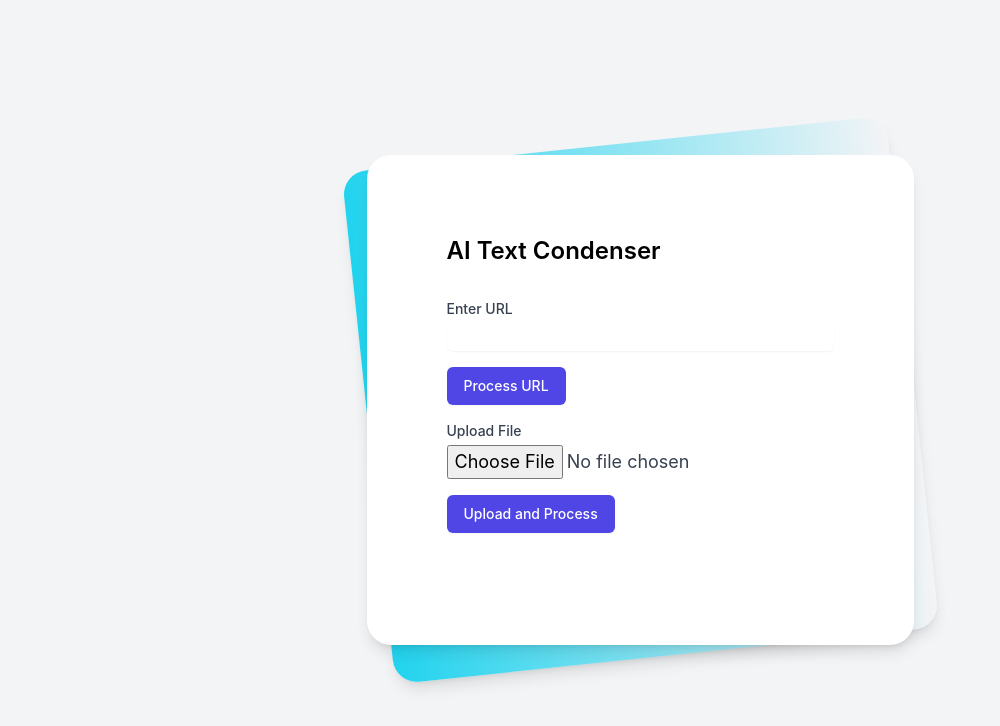
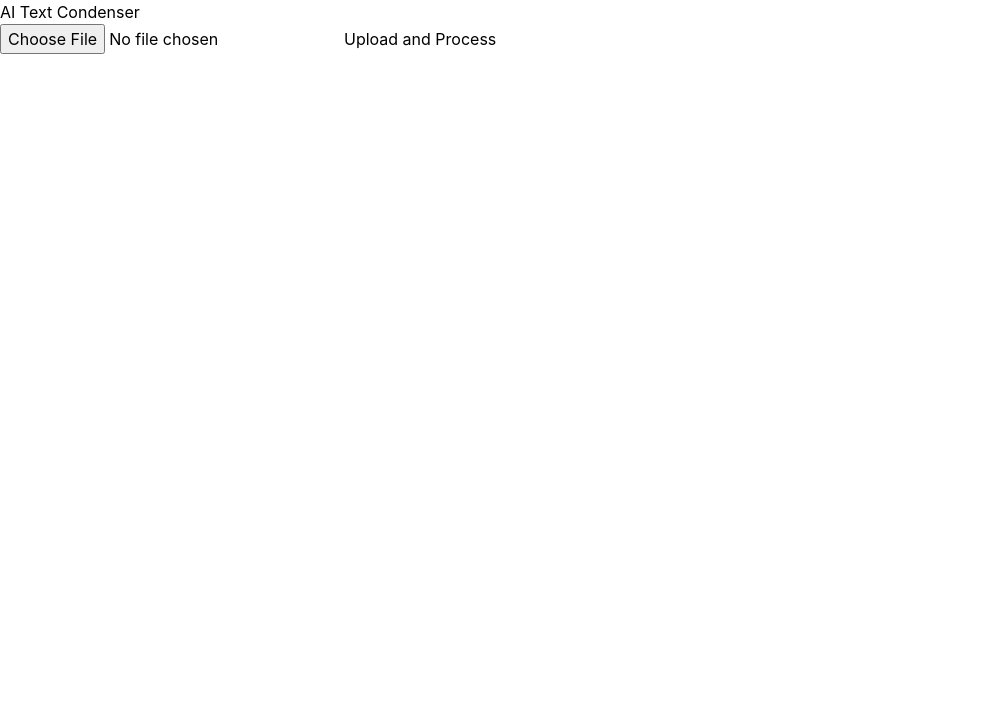
Before and after one commit to btcjon/large-doc-compress, a React (Create React App) app in the folder frontend/: page / in a window 1280 px wide. Shown: the top 726 px of the page, without its empty margins (0-1000 px from the left). Built offline with nearby package versions, Linux system fonts and the light colour scheme; the HTML template or start-up script is replaced by a standard one.

Commit message:
Update 10/6/24-4:32 AM

```diff
--- /dev/null
+++ b/frontend/src/App.css
@@ -0,0 +1,31 @@
+.App {
+  text-align: center;
+  padding: 20px;
+}
+
+.loading-container {
+  display: flex;
+  flex-direction: column;
+  align-items: center;
+  margin-top: 20px;
+}
+
+.loading-container p {
+  margin-top: 10px;
+}
+
+.error {
+  color: red;
+  margin-top: 10px;
+}
+
+pre {
+  text-align: left;
+  white-space: pre-wrap;
+  word-wrap: break-word;
+  background-color: #f0f0f0;
+  padding: 15px;
+  border-radius: 5px;
+  max-width: 100%;
+  overflow-x: auto;
+}
--- a/frontend/src/App.js
+++ b/frontend/src/App.js
@@ -1,168 +1,93 @@
 import React, { useState, useEffect } from 'react';
-import useSWR from 'swr';
-
-const fetcher = (url, options) => fetch(url, options).then((res) => res.json());
+import axios from 'axios';
+import { ClipLoader } from 'react-spinners';
 
 function App() {
-  const [url, setUrl] = useState('');
   const [file, setFile] = useState(null);
   const [jobId, setJobId] = useState(null);
+  const [isProcessing, setIsProcessing] = useState(false);
   const [condensedText, setCondensedText] = useState('');
-  const [isProcessing, setIsProcessing] = useState(false);
-
-  const { data: urlData, error: urlError } = useSWR(
-    url ? [`http://localhost:8030/process-url`, url] : null,
-    ([url, body]) =>
-      fetcher(url, {
-        method: 'POST',
-        headers: { 'Content-Type': 'application/json' },
-        body: JSON.stringify({ url: body }),
-      })
-  );
+  const [error, setError] = useState(null);
 
   useEffect(() => {
     let interval;
-    if (jobId) {
-      setIsProcessing(true);
+    if (jobId && isProcessing) {
+      console.log("Polling for job status with jobId:", jobId);
       interval = setInterval(async () => {
         try {
-          const response = await fetch(`http://localhost:8030/status/${jobId}`);
-          const result = await response.json();
+          const response = await axios.get(`http://localhost:8030/status/${jobId}`);
+          const result = response.data;
+          console.log("Status check result:", result);
           if (result.status === 'completed') {
             setCondensedText(result.condensed_content);
             setIsProcessing(false);
-            setJobId(null);
             clearInterval(interval);
           } else if (result.status === 'error') {
             setIsProcessing(false);
-            setJobId(null);
+            setError(`Error processing file: ${result.message}`);
             clearInterval(interval);
-            alert('Error processing file');
           }
         } catch (error) {
           console.error('Error checking status:', error);
+          setIsProcessing(false);
+          setError('Network error while checking status. Please try again.');
+          clearInterval(interval);
         }
-      }, 3000); // Poll every 3 seconds
+      }, 5000); // Poll every 5 seconds
     }
     return () => clearInterval(interval);
-  }, [jobId]);
+  }, [jobId, isProcessing]);
 
-  const handleUrlSubmit = (e) => {
-    e.preventDefault();
-    // The SWR hook will automatically fetch when the URL changes
+  const handleFileChange = (event) => {
+    setFile(event.target.files[0]);
   };
 
-  const handleFileSubmit = async (e) => {
-    e.preventDefault();
+  const handleSubmit = async (event) => {
+    event.preventDefault();
     if (!file) return;
 
     const formData = new FormData();
     formData.append('file', file);
 
+    setIsProcessing(true);
+    setError(null);
+
     try {
-      const response = await fetch('http://localhost:8030/upload', {
-        method: 'POST',
-        body: formData,
+      const response = await axios.post('http://localhost:8030/upload', formData, {
+        headers: {
+          'Content-Type': 'multipart/form-data',
+        },
       });
-      const result = await response.json();
-      setJobId(result.job_id);
+      setJobId(response.data.job_id);
     } catch (error) {
-      console.error('Error:', error);
+      console.error('Error uploading file:', error);
+      setIsProcessing(false);
+      setError('Error uploading file. Please try again.');
     }
   };
 
-  const handleDownload = () => {
-    const element = document.createElement("a");
-    const file = new Blob([condensedText], {type: 'text/plain'});
-    element.href = URL.createObjectURL(file);
-    element.download = "condensed_text.txt";
-    document.body.appendChild(element);
-    element.click();
-  };
-
   return (
-    <div className="min-h-screen bg-gray-100 py-6 flex flex-col justify-center sm:py-12">
-      <div className="relative py-3 sm:max-w-xl sm:mx-auto">
-        <div className="absolute inset-0 bg-gradient-to-r from-cyan-400 to-light-blue-500 shadow-lg transform -skew-y-6 sm:skew-y-0 sm:-rotate-6 sm:rounded-3xl"></div>
-        <div className="relative px-4 py-10 bg-white shadow-lg sm:rounded-3xl sm:p-20">
-          <div className="max-w-md mx-auto">
-            <div>
-              <h1 className="text-2xl font-semibold">AI Text Condenser</h1>
-            </div>
-            <div className="divide-y divide-gray-200">
-              <div className="py-8 text-base leading-6 space-y-4 text-gray-700 sm:text-lg sm:leading-7">
-                <form onSubmit={handleUrlSubmit} className="space-y-4">
-                  <div>
-                    <label htmlFor="url" className="block text-sm font-medium text-gray-700">
-                      Enter URL
-                    </label>
-                    <input
-                      type="url"
-                      id="url"
-                      className="mt-1 block w-full rounded-md border-gray-300 shadow-sm focus:border-indigo-300 focus:ring focus:ring-indigo-200 focus:ring-opacity-50"
-                      value={url}
-                      onChange={(e) => setUrl(e.target.value)}
-                      required
-                    />
-                  </div>
-                  <button
-                    type="submit"
-                    className="inline-flex items-center px-4 py-2 border border-transparent text-sm font-medium rounded-md shadow-sm text-white bg-indigo-600 hover:bg-indigo-700 focus:outline-none focus:ring-2 focus:ring-offset-2 focus:ring-indigo-500"
-                  >
-                    Process URL
+    <div className="App">
+      <h1>AI Text Condenser</h1>
+      <form onSubmit={handleSubmit}>
+        <input type="file" onChange={handleFileChange} />
+        <button type="submit" disabled={!file || isProcessing}>
+          {isProcessing ? 'Processing...' : 'Upload and Process'}
         </button>
       </form>
-
-                <form onSubmit={handleFileSubmit} className="space-y-4">
-                  <div>
-                    <label htmlFor="file" className="block text-sm font-medium text-gray-700">
-                      Upload File
-                    </label>
-                    <input
-                      type="file"
-                      id="file"
-                      className="mt-1 block w-full"
-                      onChange={(e) => setFile(e.target.files[0])}
-                      accept=".txt,.pdf,.doc,.docx"
-                    />
-                  </div>
-                  <button
-                    type="submit"
-                    className="inline-flex items-center px-4 py-2 border border-transparent text-sm font-medium rounded-md shadow-sm text-white bg-indigo-600 hover:bg-indigo-700 focus:outline-none focus:ring-2 focus:ring-offset-2 focus:ring-indigo-500"
-                  >
-                    Upload and Process
-                  </button>
-                </form>
-              </div>
-            </div>
-
+      {error && <p className="error">{error}</p>}
       {isProcessing && (
-              <div className="mt-4 text-blue-600">
-                Processing... Please wait.
+        <div className="loading-container">
+          <ClipLoader color="#36D7B7" loading={isProcessing} size={50} />
+          <p>Processing your file...</p>
         </div>
       )}
-
-            {urlError && (
-              <div className="mt-4 text-red-600">
-                Error: {urlError.message}
+      {condensedText && (
+        <div>
+          <h2>Condensed Text:</h2>
+          <pre>{condensedText}</pre>
         </div>
       )}
-
-            {(urlData || condensedText) && (
-              <div className="mt-4">
-                <h2 className="text-xl font-semibold">Condensed Text:</h2>
-                <p className="mt-2 text-gray-600">{urlData?.condensed_text || condensedText}</p>
-                <button
-                  onClick={handleDownload}
-                  className="mt-4 inline-flex items-center px-4 py-2 border border-transparent text-sm font-medium rounded-md shadow-sm text-white bg-green-600 hover:bg-green-700 focus:outline-none focus:ring-2 focus:ring-offset-2 focus:ring-green-500"
-                >
-                  Download Condensed File
-                </button>
-              </div>
-            )}
-          </div>
-        </div>
-      </div>
     </div>
   );
 }
```
Also changed, not shown: 2 other files (tests, documents, lock files or other folders). Lines whose indentation alone changed are shown as unchanged.
